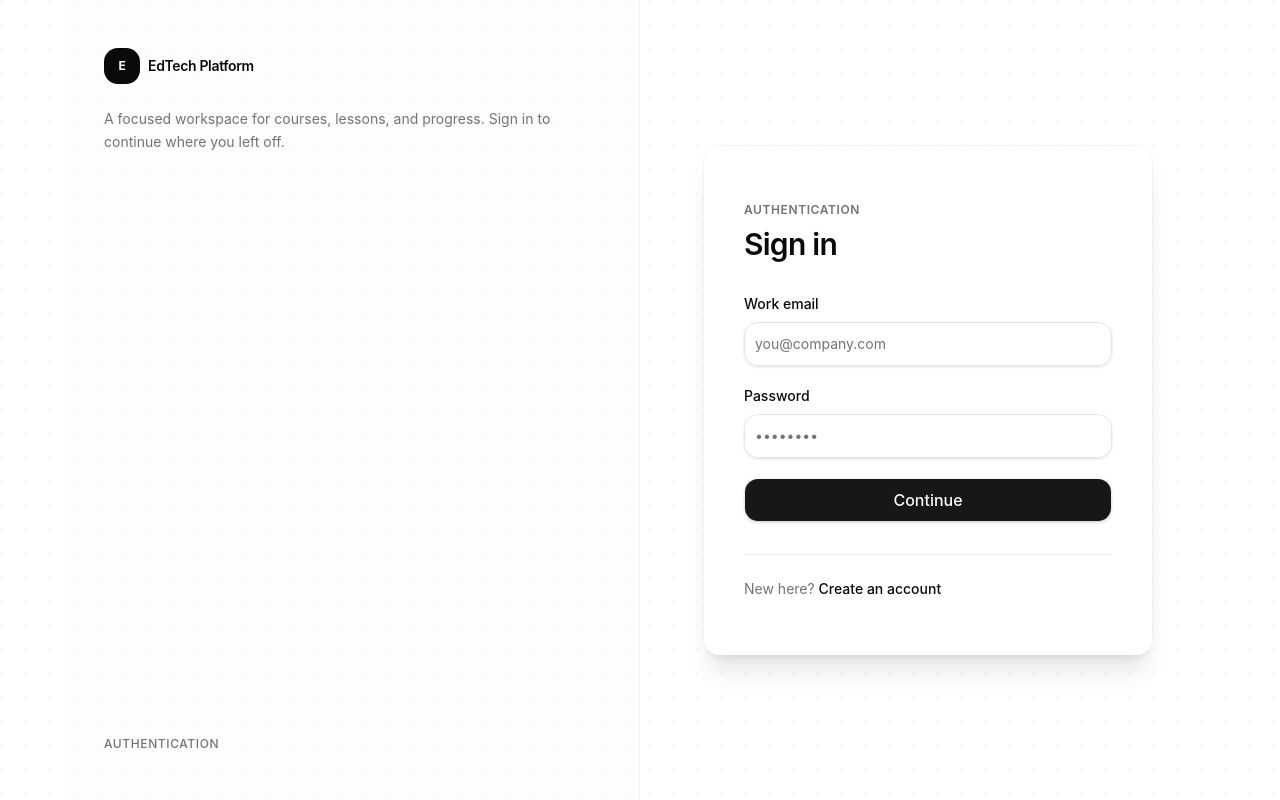
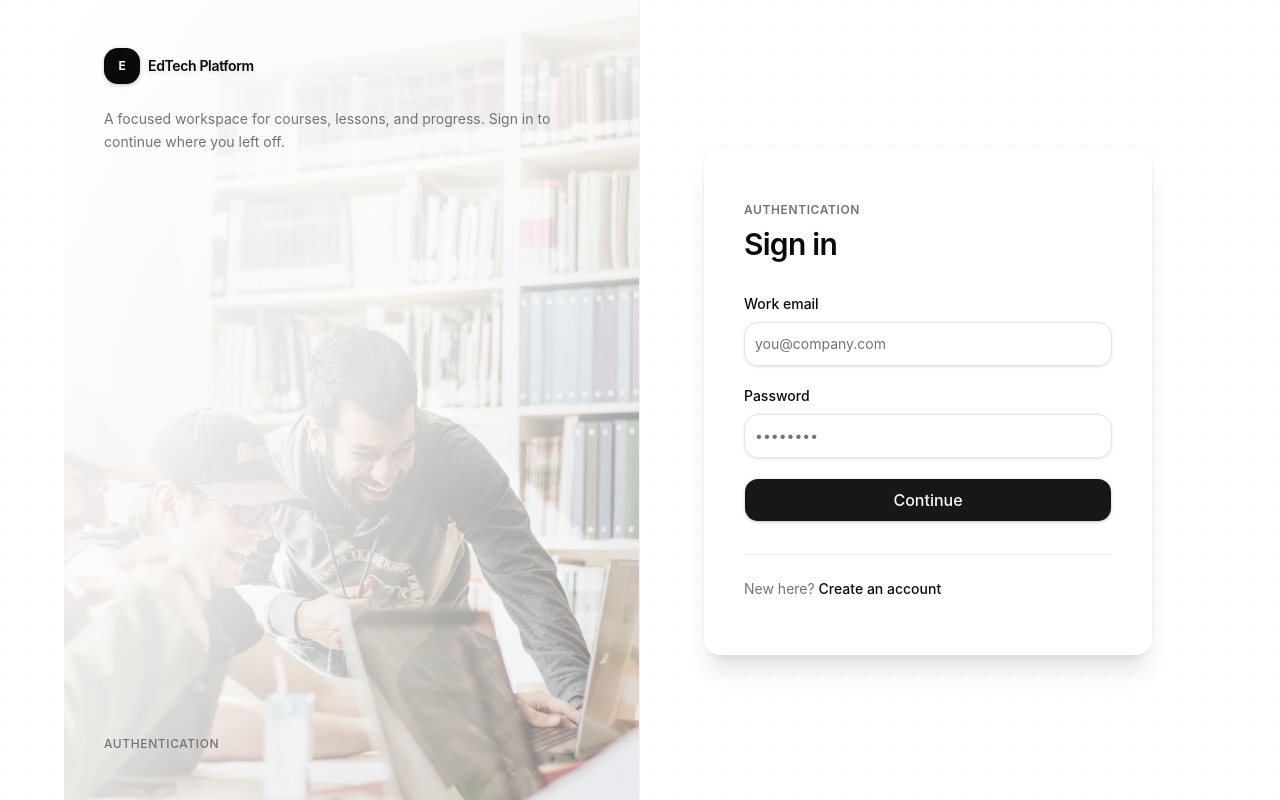
Before and after one commit to williamtrandev/edtech-platform, a React (Vite) app in the folder frontend/: page /login in a window 1280 px wide. Built offline with nearby package versions, Linux system fonts and the light colour scheme; no server answers.

Commit message:
feat(ui): auth shell hero image on sign in pages

```diff
--- a/frontend/src/components/auth-shell.tsx
+++ b/frontend/src/components/auth-shell.tsx
@@ -1,6 +1,7 @@
 import type { ReactNode } from "react";
 import { Link } from "react-router-dom";
 import { Card, CardContent } from "@/components/ui/card";
+import { AUTH_LAYOUT } from "../constants/auth-ui";
 
 type AuthShellProps = {
   eyebrow: string;
@@ -12,7 +13,7 @@ type AuthShellProps = {
 
 export function AuthShell({ eyebrow, title, description, children, footer }: AuthShellProps) {
   return (
-    <div className="relative min-h-screen overflow-hidden bg-background">
+    <div className="relative min-h-dvh overflow-hidden bg-background">
       <div
         className="pointer-events-none absolute inset-0 opacity-[0.35]"
         style={{
@@ -20,19 +21,37 @@ export function AuthShell({ eyebrow, title, description, children, footer }: Aut
           backgroundSize: "24px 24px"
         }}
       />
-      <div className="relative z-10 mx-auto grid min-h-screen max-w-6xl lg:grid-cols-2">
-        <section className="hidden flex-col justify-between border-r border-border/50 bg-muted/25 px-10 py-12 lg:flex">
-          <div>
-            <Link to="/login" className="inline-flex items-center gap-2 text-sm font-semibold tracking-tight text-foreground">
-              <span className="flex h-9 w-9 items-center justify-center rounded-xl bg-foreground text-xs font-bold text-background">E</span>
-              EdTech Platform
-            </Link>
-            <p className="mt-6 max-w-md text-sm leading-relaxed text-muted-foreground">{description}</p>
+      <div className="relative z-10 mx-auto grid min-h-dvh max-w-6xl md:grid-cols-2">
+        <section className="relative hidden min-h-dvh flex-col justify-between overflow-hidden border-r border-border/50 md:flex">
+          <img
+            src={AUTH_LAYOUT.heroImagePath}
+            alt={AUTH_LAYOUT.heroImageAlt}
+            className="absolute inset-0 h-full w-full object-cover"
+            decoding="async"
+            fetchPriority="high"
+          />
+          <div
+            className="absolute inset-0 bg-gradient-to-br from-background via-background/88 to-background/40"
+            aria-hidden
+          />
+          <div className="relative z-10 flex flex-1 flex-col justify-between px-8 py-10 sm:px-10 sm:py-12">
+            <div>
+              <Link
+                to="/login"
+                className="inline-flex items-center gap-2 text-sm font-semibold tracking-tight text-foreground drop-shadow-sm"
+              >
+                <span className="flex h-9 w-9 items-center justify-center rounded-xl bg-foreground text-xs font-bold text-background shadow-sm">
+                  E
+                </span>
+                EdTech Platform
+              </Link>
+              <p className="mt-6 max-w-md text-sm leading-relaxed text-muted-foreground">{description}</p>
+            </div>
+            <p className="text-xs font-medium uppercase tracking-wider text-muted-foreground">{eyebrow}</p>
           </div>
-          <p className="text-xs font-medium uppercase tracking-wider text-muted-foreground">{eyebrow}</p>
         </section>
 
-        <section className="flex items-center justify-center px-4 py-10 sm:px-8">
+        <section className="flex min-h-dvh items-center justify-center px-4 py-10 sm:px-8">
           <Card className="w-full max-w-md rounded-2xl border-border/60 bg-card/95 shadow-xl ring-1 ring-border/40 backdrop-blur-sm">
             <CardContent className="p-8 sm:p-10">
               <div className="mb-8 space-y-2">
--- /dev/null
+++ b/frontend/src/constants/auth-ui.ts
@@ -0,0 +1,4 @@
+export const AUTH_LAYOUT = {
+  heroImagePath: "/auth-hero.jpg",
+  heroImageAlt: "Students collaborating around a laptop in a learning space"
+} as const;
```
Also changed, not shown: frontend/public/auth-hero.jpg (added).
